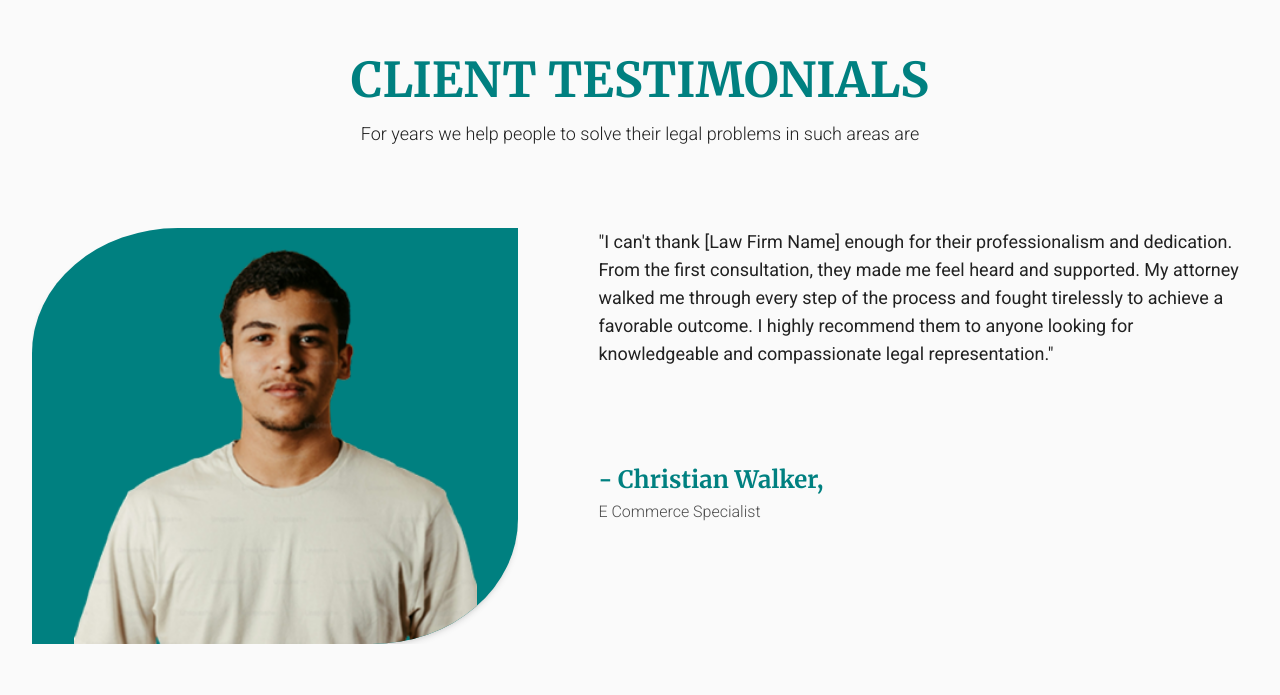
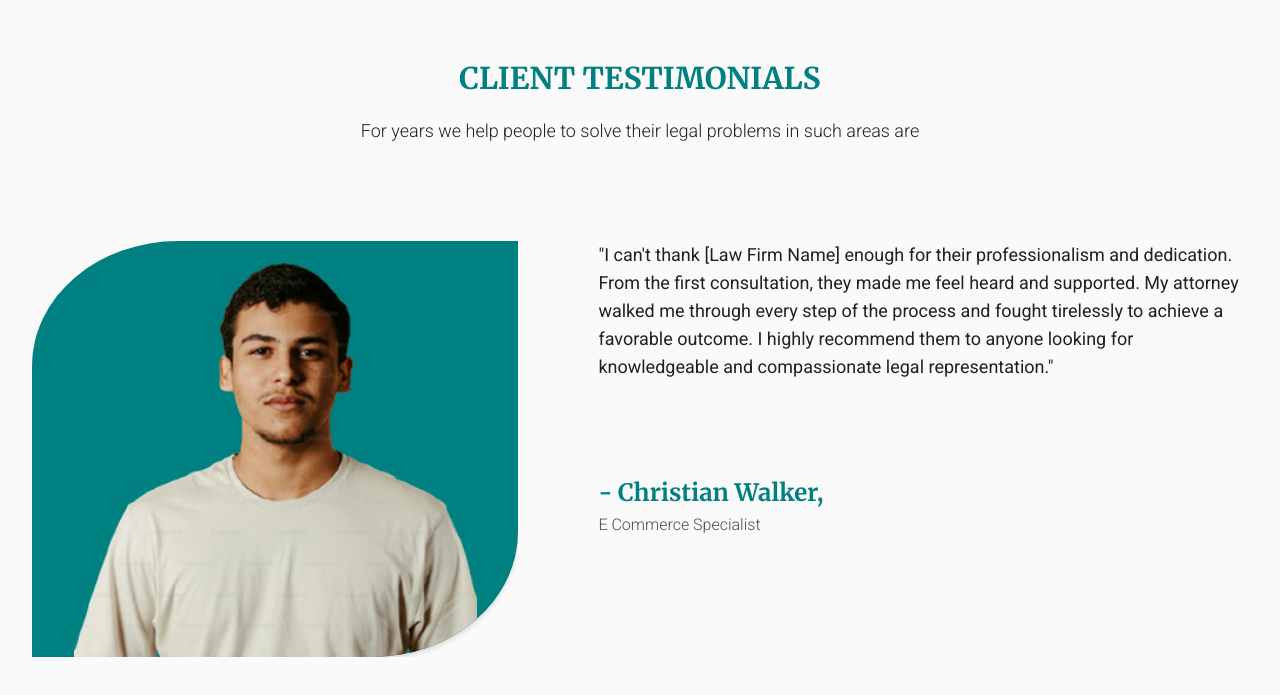
Before and after one commit to hellboy2310/assetra_new, a React (Vite) app: page / in a window 1280 px wide. Shown: the part 2717-3412 px from the top of the page. Built offline with nearby package versions, Linux system fonts and the light colour scheme.

Commit message:
fix: header changed a bit

```diff
--- a/src/components/Home.tsx
+++ b/src/components/Home.tsx
@@ -191,11 +191,11 @@ const Home = () => {
 
             </section>
 
-            <section className="w-full py-12 sm:py-16 md:py-20 lg:py-24">
+            <section className="w-full py-16 sm:py-16 md:py-20 lg:py-24">
                 <div className="container mx-auto px-4 sm:px-6 lg:px-8">
                     {/* Header Section */}
-                    <div className="flex flex-col items-center text-center space-y-3 sm:space-y-4 mb-12 sm:mb-16 md:mb-20">
-                        <h1 className="text-2xl sm:text-3xl md:text-4xl lg:text-5xl text-primaryColor font-bold">
+                    <div className="flex flex-col items-center text-center space-y-3 sm:space-y-4 mb-12 sm:mb-16 md:mb-24">
+                        <h1 className="text-h3 text-primaryColor font-bold">
                             CLIENT TESTIMONIALS
                         </h1>
                         <p className="text-sm sm:text-base md:text-lg text-blackDiffType font-light max-w-xl lg:max-w-2xl px-4">
```
